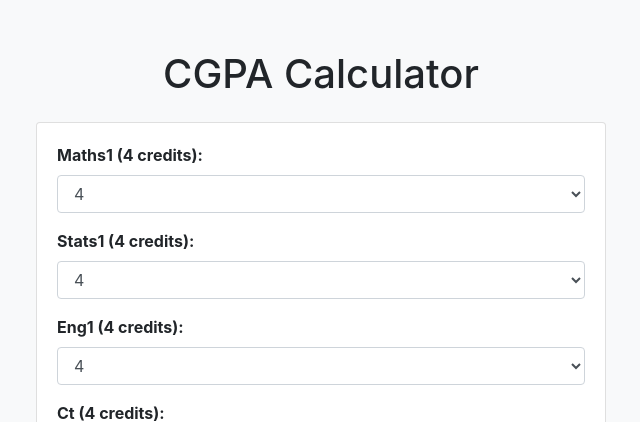
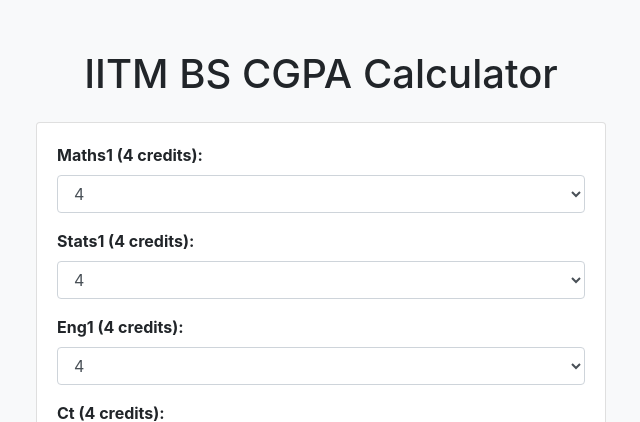
Before and after one commit to rajarshiroydev/iitm_bs_cgpa_calculator, a Flask app: page / in a window 1280 px wide. Shown: the top 422 px of the page, without its empty margins (319-959 px from the left). Run offline with Flask 2, Linux system fonts and the light colour scheme; some libraries are stand-ins or nearby versions.

Commit message:
Updated title and added margin to the calculate cgpa button

```diff
--- a/templates/index.html
+++ b/templates/index.html
@@ -40,7 +40,7 @@
 <body>
 
     <div class="container">
-        <h1 class="text-center mb-4">CGPA Calculator</h1>
+        <h1 class="text-center mb-4">IITM BS CGPA Calculator</h1>
         <form method="post">
             <div class="card">
                 <div class="card-body">
@@ -57,7 +57,7 @@
                     {% endfor %}
                 </div>
             </div>
-            <button type="submit" class="btn btn-primary btn-block mt-3">Calculate CGPA</button>
+            <button type="submit" class="btn btn-primary btn-block mt-3 mb-3">Calculate CGPA</button>
         </form>
 
         {% if cgpa is not none %}
```
